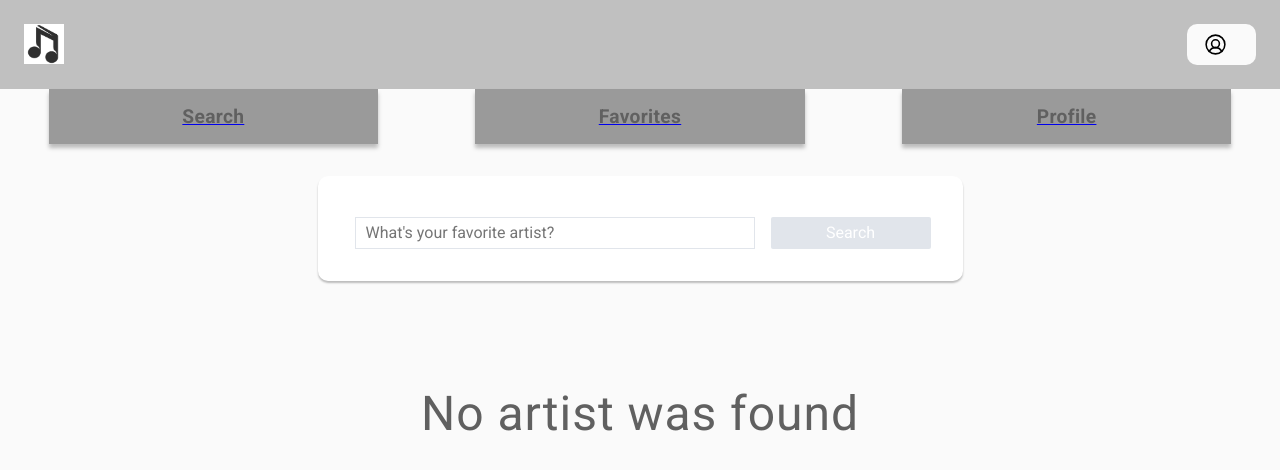
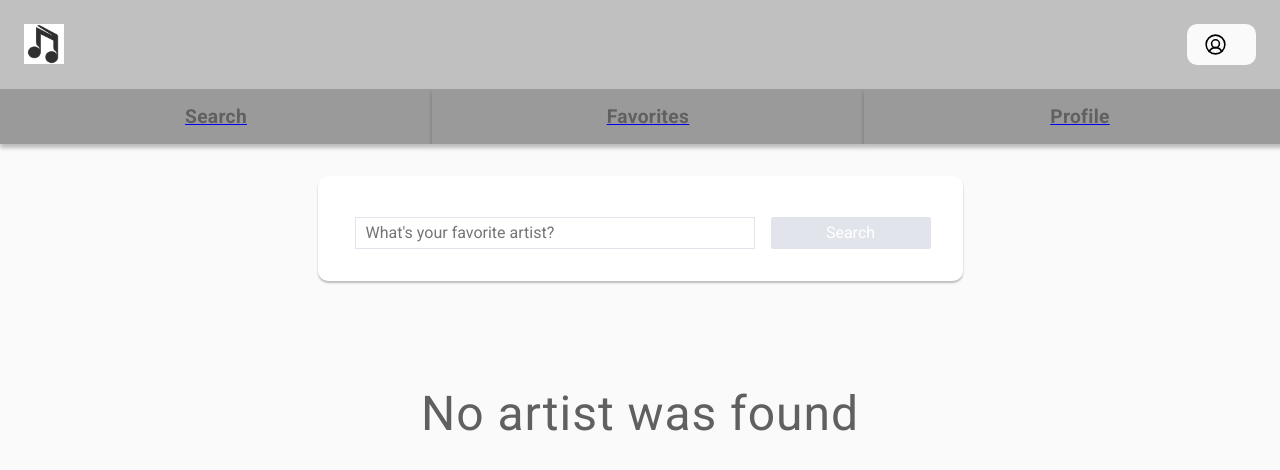
Before and after one commit to kelderpassos/myMusicApp, a React (Vite) app: page /search in a window 1280 px wide. Shown: the top 470 px of the page. Built offline with nearby package versions, Linux system fonts and the light colour scheme.

Commit message:
Style: fix size of header on small screens

```diff
--- a/src/Components/Header.module.css
+++ b/src/Components/Header.module.css
@@ -58,7 +58,7 @@
 
 @media (max-width: 1300px) {
   .links {
-    width: 20.6rem;
+    width: 27rem;
   }
 }
 
```
